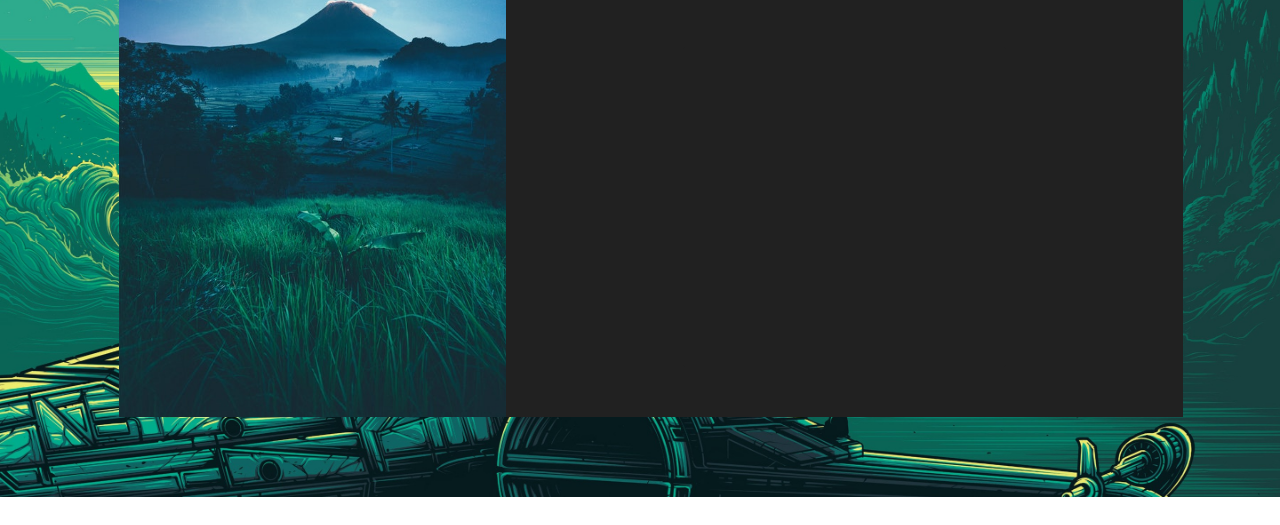
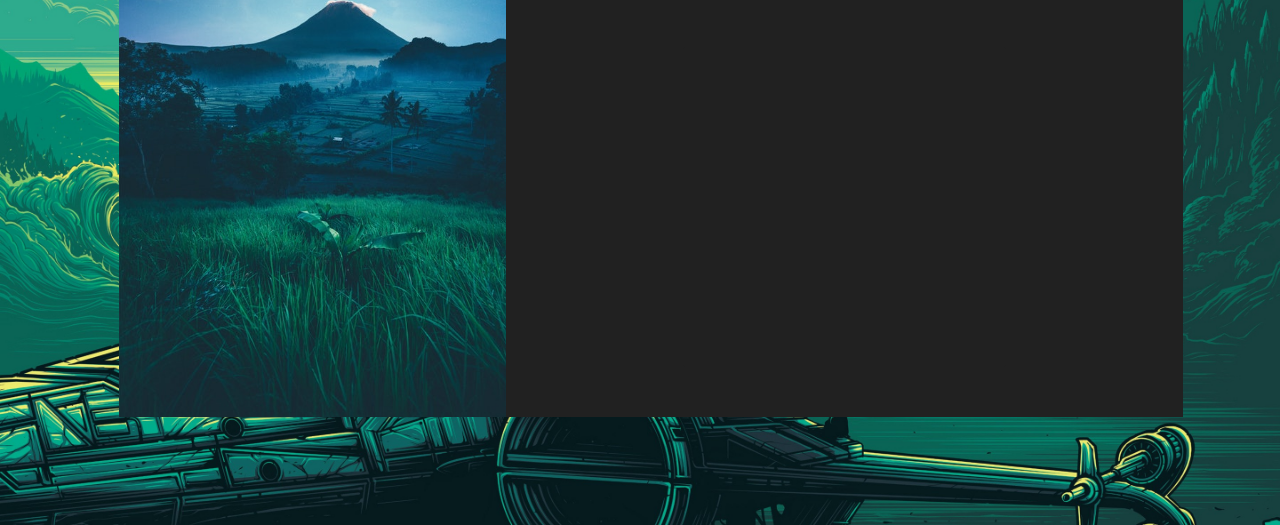
Before and after one commit to hareesh99341/weather_viewer, a plain HTML site: page index.html in a window 1280 px wide. Shown: the part 275-800 px from the top of the page. Drawn offline with nearby package versions, Linux system fonts and the light colour scheme.

Commit message:
Adjust height

```diff
--- a/index.html
+++ b/index.html
@@ -9,7 +9,7 @@
     <link rel="stylesheet" href="https://stackpath.bootstrapcdn.com/bootstrap/4.5.2/css/bootstrap.min.css" integrity="sha384-JcKb8q3iqJ61gNV9KGb8thSsNjpSL0n8PARn9HuZOnIxN0hoP+VmmDGMN5t9UJ0Z" crossorigin="anonymous">
 </head>
 <body>
-    <div class="container-fluid">
+    <div class="container-fluid" style="height: 100vh;">
         <div class="row offset-sm-1">
             <!-- Header part -->
             <section class="header col-md-4 col-sm-10 ">
```
